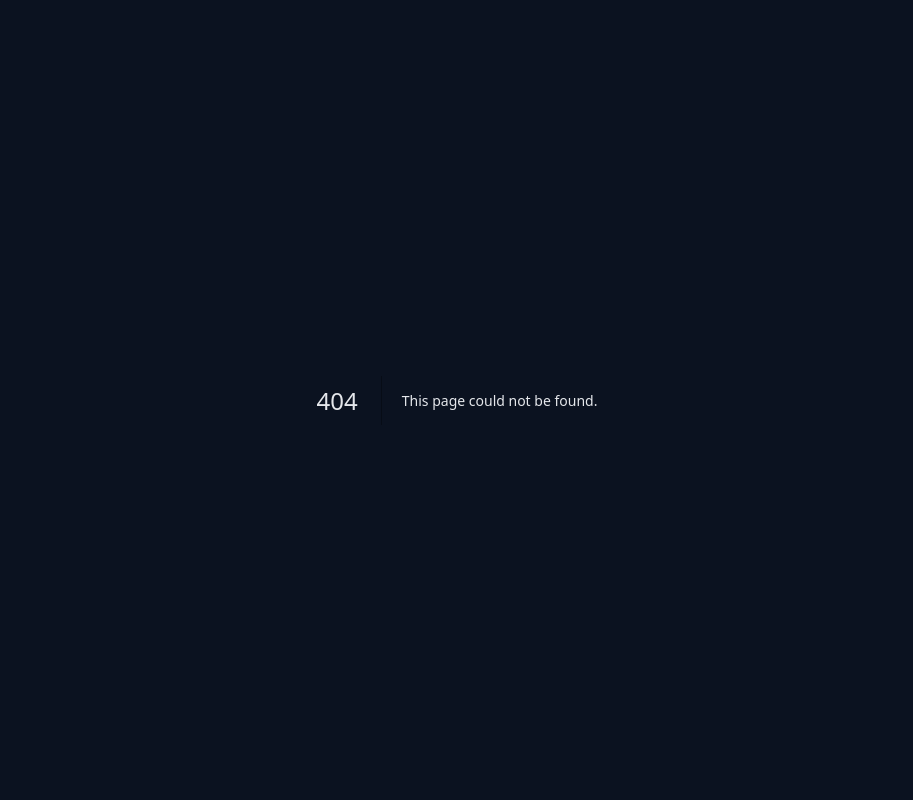
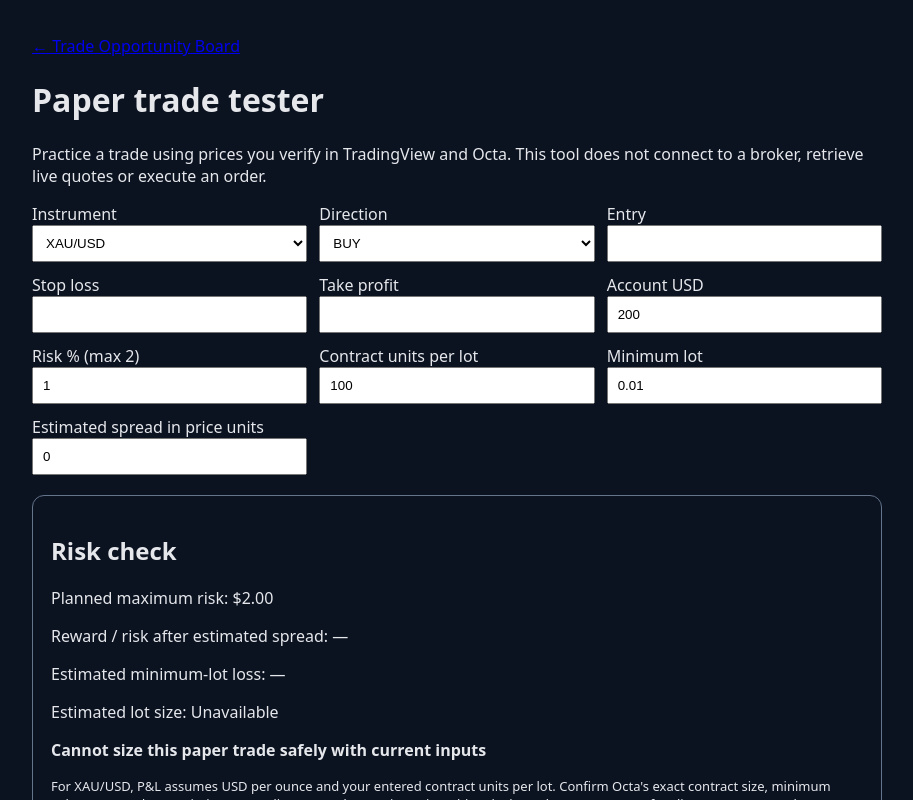
Before and after one commit to Woleary-design/smart-money-tracker, a Next.js app: page /paper-trade in a window 1280 px wide. Before the commit this address had no page. Shown: the top 800 px of the page, without its empty margins (183-1096 px from the left). Built offline with nearby package versions, Linux system fonts and the light colour scheme.

Commit message:
Add interactive paper-trade simulator with risk/reward and manual outcome tracking

```diff
--- /dev/null
+++ b/app/paper-trade/page.tsx
@@ -0,0 +1,54 @@
+"use client";
+import {useState} from "react";
+const symbols=["XAU/USD","EUR/USD","GBP/USD","USD/JPY"];
+type Paper={symbol:string;direction:"BUY"|"SELL";entry:number;stop:number;target:number;units:number;openedAt:string;status:"OPEN"|"STOP"|"TARGET"|"CLOSED";exit?:number};
+export default function PaperTrade(){
+ const [symbol,setSymbol]=useState("XAU/USD"),[direction,setDirection]=useState<"BUY"|"SELL">("BUY");
+ const [entry,setEntry]=useState(""),[stop,setStop]=useState(""),[target,setTarget]=useState("");
+ const [balance,setBalance]=useState("200"),[riskPct,setRiskPct]=useState("1"),[unitsPerLot,setUnitsPerLot]=useState("100"),[minLot,setMinLot]=useState("0.01");
+ const [spread,setSpread]=useState("0"),[exit,setExit]=useState(""),[paper,setPaper]=useState<Paper|null>(null);
+ const e=Number(entry),s=Number(stop),t=Number(target),b=Number(balance),risk=Number(riskPct),contract=Number(unitsPerLot),minimum=Number(minLot),cost=Number(spread);
+ const numeric=[e,s,t,b,risk,contract,minimum,cost].every(Number.isFinite)&&e>0&&s>0&&t>0&&b>0&&risk>0&&risk<=2&&contract>0&&minimum>0&&cost>=0;
+ const ordered=direction==="BUY"?s<e&&t>e:s>e&&t<e;
+ const distance=Math.abs(e-s),reward=Math.abs(t-e);
+ const rr=distance>0?(reward-cost)/(distance+cost):0;
+ // For XAU/USD, USD P&L per unit is a simple approximation. For other FX pairs,
+ // quote currency conversions are needed and therefore lot size is not calculated.
+ const gold=symbol==="XAU/USD";
+ const budget=b*risk/100;
+ const minLoss=minimum*contract*(distance+cost);
+ const suggestedLots=gold&&distance+cost>0?Math.floor(budget/((distance+cost)*contract*minimum))*minimum:0;
+ const valid=numeric&&ordered&&rr>=1.5&&gold&&suggestedLots>=minimum&&Number.isFinite(suggestedLots);
+ const current=Number(exit),currentValid=Number.isFinite(current)&&current>0;
+ const signed=(x:number)=>direction==="BUY"?x-e:e-x;
+ const realised=paper&&currentValid?(paper.direction==="BUY"?current-paper.entry:paper.entry-current)*paper.units:null;
+ return <main style={{maxWidth:850,margin:"35px auto",padding:"0 20px",fontFamily:"system-ui,sans-serif"}}>
+ <a href="/opportunities">← Trade Opportunity Board</a><h1>Paper trade tester</h1>
+ <p>Practice a trade using prices you verify in TradingView and Octa. This tool does not connect to a broker, retrieve live quotes or execute an order.</p>
+ <div style={{display:"grid",gridTemplateColumns:"repeat(auto-fit,minmax(220px,1fr))",gap:12}}>
+ <label>Instrument<select value={symbol} onChange={x=>setSymbol(x.target.value)} style={{display:"block",width:"100%",padding:9}}>{symbols.map(x=><option key={x}>{x}</option>)}</select></label>
+ <label>Direction<select value={direction} onChange={x=>setDirection(x.target.value as "BUY"|"SELL")} style={{display:"block",width:"100%",padding:9}}><option>BUY</option><option>SELL</option></select></label>
+ {([["Entry",entry,setEntry],["Stop loss",stop,setStop],["Take profit",target,setTarget],["Account USD",balance,setBalance],["Risk % (max 2)",riskPct,setRiskPct],["Contract units per lot",unitsPerLot,setUnitsPerLot],["Minimum lot",minLot,setMinLot],["Estimated spread in price units",spread,setSpread]] as const).map(([label,value,set])=><label key={label}>{label}<input type="number" step="any" value={value} onChange={x=>set(x.target.value)} style={{display:"block",width:"100%",padding:9,boxSizing:"border-box"}}/></label>)}
+ </div>
+ <section style={{padding:18,border:"1px solid #64748b",borderRadius:12,margin:"20px 0"}}>
+ <h2>Risk check</h2><p>Planned maximum risk: {Number.isFinite(budget)?"$"+budget.toFixed(2):"—"}</p>
+ <p>Reward / risk after estimated spread: {numeric&&ordered&&Number.isFinite(rr)?rr.toFixed(2)+":1":"—"}</p>
+ <p>Estimated minimum-lot loss: {numeric&&ordered&&gold?"$"+minLoss.toFixed(2):"—"}</p>
+ <p>Estimated lot size: {valid?suggestedLots.toFixed(3):"Unavailable"}</p>
+ <p><strong>{valid?"Eligible for paper testing only":"Cannot size this paper trade safely with current inputs"}</strong></p>
+ <p style={{fontSize:13}}>For XAU/USD, P&L assumes USD per ounce and your entered contract units per lot. Confirm Octa's exact contract size, minimum volume, spread, commissions, stop distance and execution price. This calculator does not account for slippage or gaps. Other FX pairs need currency conversion and are disabled for sizing.</p>
+ <button disabled={!valid||!!paper} onClick={()=>setPaper({symbol,direction,entry:e,stop:s,target:t,units:suggestedLots*contract,openedAt:new Date().toISOString(),status:"OPEN"})}>Open simulated trade</button>
+ </section>
+ {paper&&<section style={{padding:18,border:"1px solid #64748b",borderRadius:12}}>
+ <h2>Simulated position — {paper.status}</h2>
+ <p>{paper.symbol} {paper.direction} · Entry {paper.entry} · Stop {paper.stop} · Target {paper.target}</p>
+ <p>Opened: {paper.openedAt}</p>
+ <label>Observed exit / current price <input type="number" step="any" value={exit} onChange={x=>setExit(x.target.value)} style={{display:"block",padding:9}}/></label>
+ <p>Illustrative gross P&L at entered price: {realised===null?"—":"$"+realised.toFixed(2)} (excludes costs)</p>
+ <button disabled={!currentValid||paper.status!=="OPEN"} onClick={()=>setPaper({...paper,status:"CLOSED",exit:current})}>Close simulated trade at entered price</button>
+ <button onClick={()=>{setPaper(null);setExit("");}} style={{marginLeft:10}}>Reset test</button>
+ <p style={{fontSize:13}}>The simulator does not monitor live prices or automatically trigger stops/targets. Results are local to this page and are not saved after refresh.</p>
+ </section>}
+ <p><a href="/tradingview">Check TradingView charts</a> · <a href="/api/market-scan">Market scanner status</a></p>
+ </main>;
+}
```
